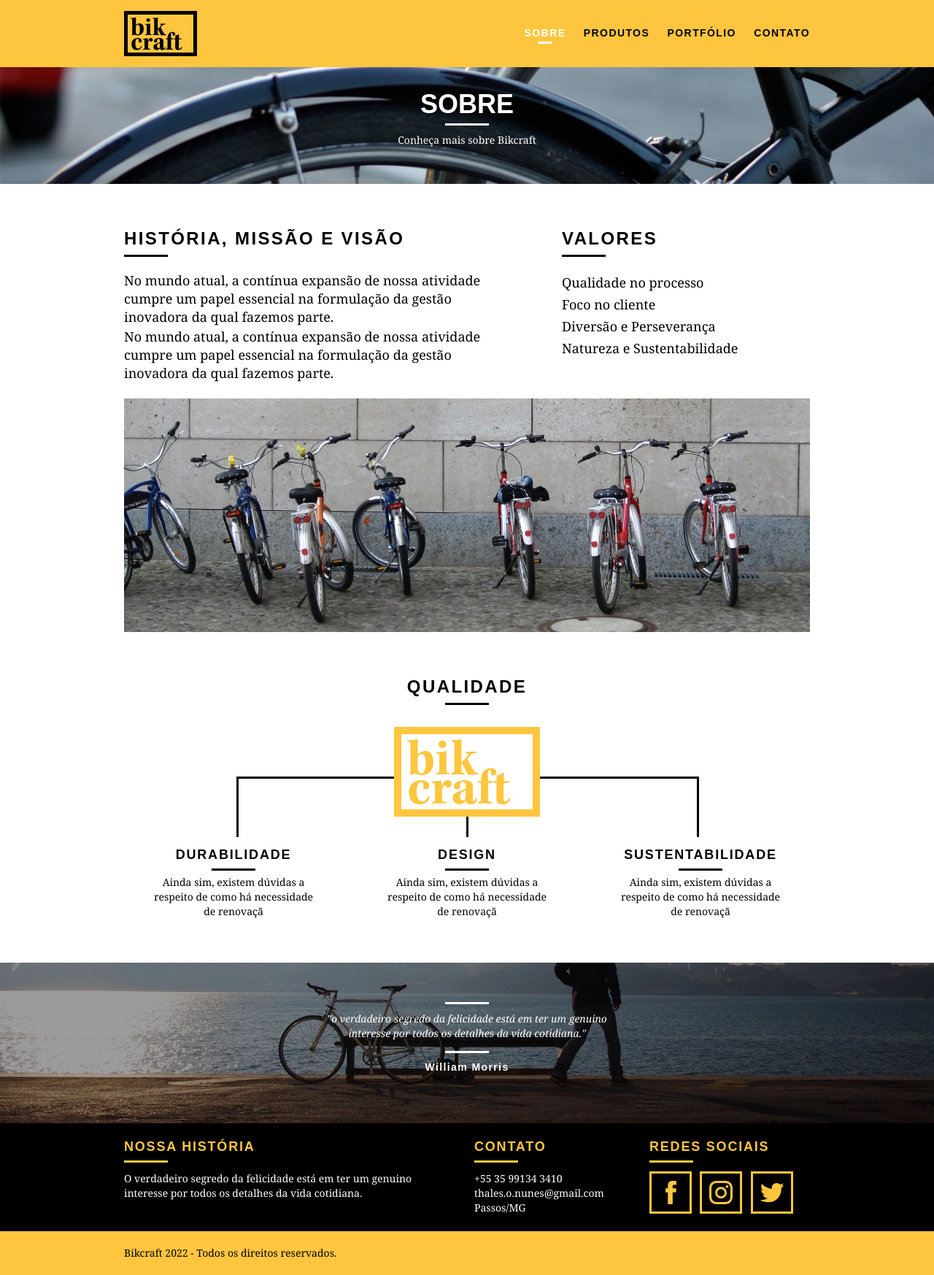
After one commit to thalesonunes/pequenos-projetos, a PHP site: page /sobre.html in a window 1280 px wide. The commit adds this page. Shown: the whole page at 73% size. Run offline with PHP 8.4, Linux system fonts and the light colour scheme.

Commit message:
Página Sobre finalizada!

```diff
--- a/sabor-caipiria/css/style.css
+++ b/sabor-caipiria/css/style.css
@@ -12,6 +12,10 @@ p{
     font-family: Georgia, 'Times New Roman', Times, serif;
     font-size: 14px;
     line-height: 20px;
+}
+
+img{
+    display: block;
 }
 
 .btn{
@@ -55,9 +59,29 @@ p{
     margin: 7px auto;
 }
 
-img{
+
+.subtitulo-interno{
+    font-weight: bold;
+    font-size: 24px;
+    line-height: 30px;
+    letter-spacing: .1em;
+    color: #000;
+    text-transform: uppercase;
+    margin-bottom: 20px;
+}
+
+.subtitulo-interno::after{
+    content: "";
     display: block;
+    width: 60px;
+    height: 3px;
+    background-color: #000;
+    margin: 7px 0;
 }
+
+
+
+
 
 
 /* Header */
@@ -92,6 +116,19 @@ img{
 
 .header-menu ul li a:hover{
     color: #fff;
+}
+
+.header-menu ul li a.menu-ativo{
+    color: #fff;
+}
+
+.header-menu ul li a.menu-ativo::after{
+    content: "";
+    display: block;
+    width: 20px;
+    height: 3px;
+    background-color: #fff;
+    margin: 2px auto;
 }
 
 
@@ -140,6 +177,33 @@ img{
     font-size: 14px;
     letter-spacing: .1em;
 }
+
+
+/* Introdução interna */
+.introducao-interna{
+    width: 100%;
+    margin-top: 92px;
+    height: 160px;
+    text-align: center;
+    color: #fff;
+    padding-top: 30px;
+}
+
+.introducao-interna h1{
+    font-size: 36px;
+    font-weight: bold;
+    text-transform: uppercase;
+}
+
+.introducao-interna h1::after{
+    content: "";
+    display: block;
+    width: 60px;
+    height: 3px;
+    background-color: #fff;
+    margin: 6px auto 10px auto;
+}
+
 
 /* Produtos */
 .produtos{
@@ -240,6 +304,7 @@ img{
 
 .qualidade-lista{
     padding-top: 20px;
+    overflow: auto; /*clear fix*/
 }
 
 .qualidade-lista li{
@@ -338,3 +403,32 @@ img{
     width: 100%;
     padding: 20px 0;
 }
+
+
+/* SOBRE ==================================== */
+
+.interna-sobre{
+    background: url("../img/bg-sobre.jpg");
+    background-size: cover;
+}
+
+.missao-sobre{
+    padding-top: 60px;
+}
+
+.missao-sobre p{
+    font-size: 18px;
+    line-height: 25px;
+    margin-bottom: .1em;
+    padding-right: 40px;
+}
+
+.missao-sobre ul li{
+    font-family: Georgia, 'Times New Roman', Times, serif;
+    font-size: 18px;
+    line-height: 30px;
+}
+
+.foto-equipe{
+    padding-top: 20px;
+}
--- /dev/null
+++ b/sabor-caipiria/sobre.html
@@ -0,0 +1,137 @@
+<!DOCTYPE html>
+<html lang="pt-br">
+	<head>
+		<meta charset="utf-8">
+		<title>Sabor Caipira</title>
+		<link rel="stylesheet" href="css/normalize.css">
+		<link rel="stylesheet" href="css/reset.css">
+		<link rel="stylesheet" href="css/grid.css">
+		<link rel="stylesheet" href="css/style.css">
+	</head>
+	<body>
+		<header class="header">
+			<div class="container">
+				<a href="index.html" class="grid-4">
+					<img src="img/bikcraft.svg" alt="Logotipo Bikcraft">
+				</a>
+				<nav class="header-menu grid-12">
+					<ul>
+						<li><a href="sobre.html" class="menu-ativo">Sobre</a></li>
+						<li><a href="produtos.html">Produtos</a></li>
+						<li><a href="portfolio.html">Portfólio</a></li>
+						<li><a href="contato.html">Contato</a></li>
+					</ul>
+				</nav>
+			</div>
+		</header>
+
+		<section class="introducao-interna interna-sobre">
+			<div class="container">
+				<h1>Sobre</h1>
+				<p>Conheça mais sobre Bikcraft</p>
+			</div>
+		</section>
+
+
+		<section class="missao-sobre container">
+			<div class="grid-10">
+				<h2 class="subtitulo-interno">História, Missão e Visão</h2>
+				<p>No mundo atual, a contínua expansão de nossa atividade cumpre um papel essencial na formulação da gestão inovadora da qual fazemos parte.</p>
+				<p>No mundo atual, a contínua expansão de nossa atividade cumpre um papel essencial na formulação da gestão inovadora da qual fazemos parte.</p>
+			</div>
+
+			<div class="grid-6">
+				<h2 class="subtitulo-interno">Valores</h2>
+				<ul>
+					<li>Qualidade no processo</li>
+					<li>Foco no cliente</li>
+					<li>Diversão e Perseverança</li>
+					<li>Natureza e Sustentabilidade</li>
+				</ul>
+			</div>
+
+			<div class="grid-16 foto-equipe">
+				<img src="img/equipe-bikcraft.jpg" alt="Fotografia da Equipe">
+			</div>
+		</section>
+
+
+		<section class="qualidade container">
+			<h2 class="subtitulo">Qualidade</h2>
+			<img src="img/bikcraft-qualidade.svg" alt="Bikcraft">
+			<ul class="qualidade-lista">
+				<li class="grid-1-3">
+					<h3>Durabilidade</h3>
+					<p>Ainda sim, existem dúvidas a respeito de como há necessidade de renovaçã</p>
+				</li>
+				<li class="grid-1-3">
+					<h3>Design</h3>
+					<p>Ainda sim, existem dúvidas a respeito de como há necessidade de renovaçã</p>
+				</li>
+				<li class="grid-1-3">
+					<h3>Sustentabilidade</h3>
+					<p>Ainda sim, existem dúvidas a respeito de como há necessidade de renovaçã</p>
+				</li>
+			</ul>
+		</section>
+
+
+		<section class="quebra">
+			<blockquote class="quote-externo container">
+				<p>"o verdadeiro segredo da felicidade está em ter um genuino interesse por todos os detalhes da vida cotidiana."</p>
+				<cite>William Morris</cite>
+			</blockquote>
+		</section>
+
+		<footer>
+			<div class="footer">
+				<div class="container">
+
+					<div class="grid-8 footer-historia">
+						<h3>Nossa História</h3>
+						<p>O verdadeiro segredo da felicidade está em ter um genuino interesse por todos os detalhes da vida cotidiana.</p>
+					</div>
+
+					<div class="grid-4 footer-contato">
+						<h3>Contato</h3>
+						<ul>
+							<li>+55 35 99134 3410</li>
+							<li>thales.o.nunes@gmail.com</li>
+							<li>Passos/MG</li>
+						</ul>
+					</div>
+
+					<div class="grid-4 footer-redes">
+						<h3>Redes Sociais</h3>
+						<ul>
+							<li>
+								<a href="http://facebook.com" target="_blank">
+									<img src="/img/redes-sociais/facebook.svg" alt="Facebook">
+								</a>
+							</li>
+							<li>
+								<a href="http://instagram.com" target="_blank">
+									<img src="/img/redes-sociais/instagram.svg" alt="Instagram">
+								</a>
+							</li>
+							<li>
+								<a href="http://twitter.com" target="_blank">
+									<img src="/img/redes-sociais/twitter.svg" alt="Twitter">
+								</a>
+							</li>
+						</ul>
+					</div>
+
+				</div>
+			</div>
+
+			<div class="copy">
+				<div class="container">
+					<p class="grid-16">Bikcraft 2022 - Todos os direitos reservados.</p>
+				</div>
+			</div>
+		</footer>
+
+
+	</body>
+</html>
```
